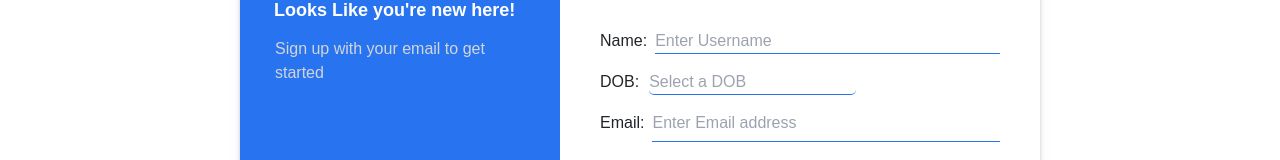
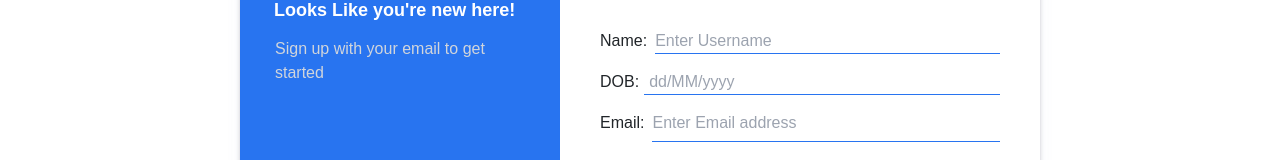
Before and after one commit to pawanbeniwal536/Flipkart, a React (Create React App) app in the folder frontend/: page /account/signup in a window 1280 px wide. Shown: the part 151-311 px from the top of the page. Built offline with nearby package versions, Linux system fonts and the light colour scheme.

Commit message:
dob issue correction

```diff
--- a/frontend/src/components/SignUp/SignUp.css
+++ b/frontend/src/components/SignUp/SignUp.css
@@ -95,6 +95,17 @@ justify-content: center
     width: 100%;
 }
 
+.signup-user-dob{
+    display: flex;
+}
+.signup-user-dob input{
+    outline: none;
+    border-bottom: 1px solid #2874f0;
+    width: 100%;
+    margin-left: 5px;
+    padding-left: 5px;
+}
+
 
 @media (max-width:800px) {
     .left-side{
--- a/frontend/src/components/SignUp/SignUp.jsx
+++ b/frontend/src/components/SignUp/SignUp.jsx
@@ -4,30 +4,25 @@ import { useDispatch, useSelector } from 'react-redux';
 import { useNavigate } from 'react-router-dom';
 import { signupOTP } from '../../action/auth';
 import './SignUp.css';
-import DatePicker from 'react-datepicker';
-import 'react-datepicker/dist/react-datepicker.css';
 
 const SignUp = () => {
 
   const [email, setEmail] = useState('');
   const [otpRequested, setOtpRequested] = useState(false);
-  const [selectedDate, setSelectedDate] = useState(null);
-  const [username , setUsername] = useState('');
+  const [selectedDate, setSelectedDate] = useState('');
+  const [username, setUsername] = useState('');
   const navigate = useNavigate();
 
-  const user = localStorage.getItem('Profile')
-
+  const user = localStorage.getItem('Profile');
 
   const eighteenYearsAgo = new Date();
   eighteenYearsAgo.setFullYear(eighteenYearsAgo.getFullYear() - 18);
   const minDate = new Date('1960-01-01');
 
-
   const dispatch = useDispatch();
 
   const data = useSelector(state => state.auth.data);
   const loading = useSelector(state => state.auth.loading);
-
 
   // Function to validate the email address
   const validateEmail = (email) => {
@@ -35,14 +30,32 @@ const SignUp = () => {
     return re.test(String(email).toLowerCase());
   };
 
+  // Function to validate date of birth
+  const validateDOB = (dob) => {
+    const dobRegex = /^\d{2}\/\d{2}\/\d{4}$/;
+    if (!dobRegex.test(dob)) {
+      alert('Date of Birth should be in the format dd/MM/yyyy');
+      return false;
+    }
+
+    const [day, month, year] = dob.split('/').map(Number);
+    const dobDate = new Date(year, month - 1, day);
+    const age = new Date().getFullYear() - dobDate.getFullYear();
+
+    if (dobDate > eighteenYearsAgo) {
+      alert('Enter correct day , month and year && above than eighteen years');
+      return false;
+    }
+
+    return true;
+  };
+
   // Function to handle OTP request
   const handleRequestOTP = () => {
-    if (validateEmail(email)) {
-      dispatch(signupOTP(email,username,selectedDate));
+    if (validateEmail(email) && validateDOB(selectedDate)) {
+      dispatch(signupOTP(email, username, selectedDate));
       setOtpRequested(true);
       setEmail(''); // Clear the email input immediately after dispatching the OTP request
-    } else {
-      alert('Please enter a valid email');
     }
   };
 
@@ -50,8 +63,8 @@ const SignUp = () => {
     if (otpRequested && data) {
       if (data.success) {
         if(user){
-          alert("You are already logged in")
-          navigate('/')
+          alert("You are already logged in");
+          navigate('/');
         }
         alert('Successfully sent OTP to your email');
         navigate('/account/signup/otp');
@@ -95,16 +108,12 @@ const SignUp = () => {
                 </div>
                 <div className="signup-user-dob mt-3">
                   <label htmlFor="dob">DOB:</label>
-                  <DatePicker
-                    selected={selectedDate}
-                    className='signup-datepicker'
-                    onChange={(date) => setSelectedDate(date)}
-                    dateFormat="dd/MM/yyyy"
-                    minDate={minDate}
-                    maxDate={eighteenYearsAgo}
-                    showYearDropdown
-                    scrollableYearDropdown
-                    placeholderText="Select a DOB"
+                  <input
+                    type="text"
+                    className='ml-2'
+                    placeholder="dd/MM/yyyy"
+                    value={selectedDate}
+                    onChange={(e) => setSelectedDate(e.target.value)}
                   />
                 </div>
                 <div className="signup-input mt-3 flex ">
```
